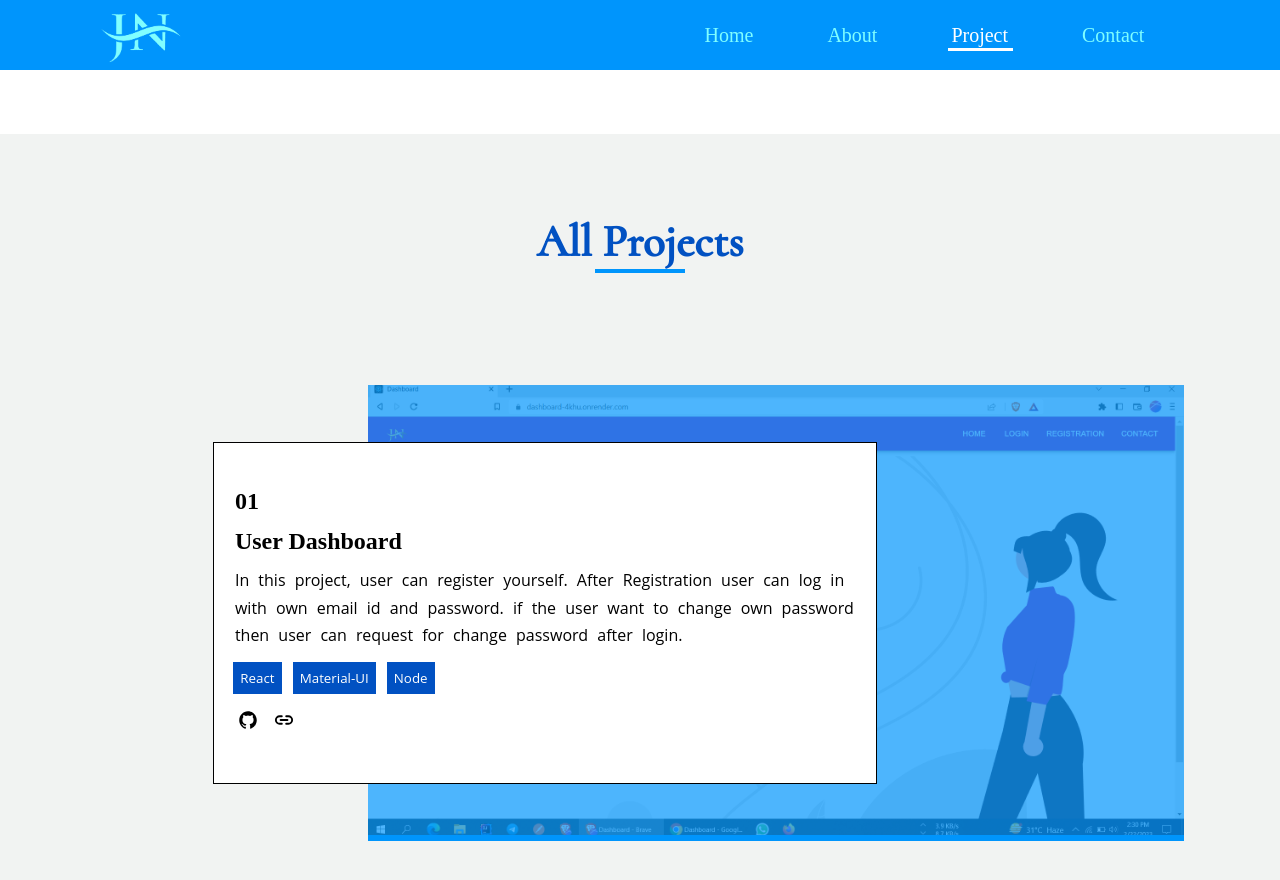
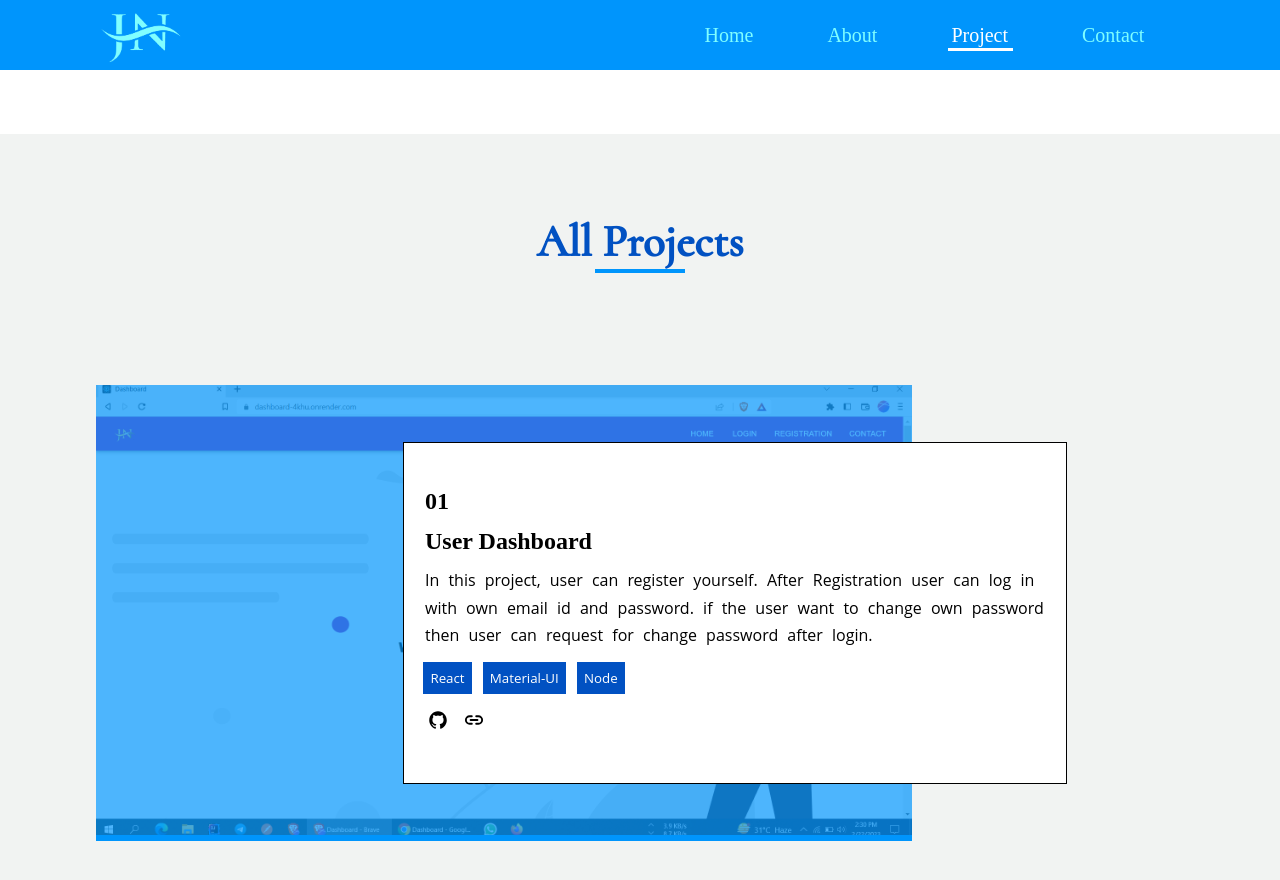
Before and after one commit to Jaid616/Portfolio, a React (Create React App) app: page /projects in a window 1280 px wide. Shown: the top 880 px of the page. Built offline with nearby package versions, Linux system fonts and the light colour scheme; a web font is replaced by a local one.

Commit message:
Update Project.js
New Project

```diff
--- a/src/Project.js
+++ b/src/Project.js
@@ -5,6 +5,7 @@ import ProjectRight from './ProjectRight'
 import covidTracker from "./images/covidTracker.png"
 import IPTracker from "./images/IPTracker.png"
 import dashboardImg from "./images/dashboard.png"
+import formdataImg from "./images/formdata.png"
 export default function Project() {
   return (
     <>
@@ -13,7 +14,7 @@ export default function Project() {
               <h2 > All Projects</h2>
               <div className="underline"></div>
             </div>
-     <ProjectLeft
+     <ProjectRight
                 sourceCode = "https://github.com/Jaid616/dashboard"
                 img = {dashboardImg}
                 link = "https://dashboard-4khu.onrender.com/"
@@ -24,6 +25,16 @@ export default function Project() {
                heading = "User Dashboard"
                 discription="In this project, user can register yourself. After Registration user can log in with own email id and password.
                 if the user want to change own password then user can request for change password after login." />
+<ProjectLeft
+                sourceCode = "https://github.com/Jaid616/formdata-frontend"
+                img = {formdataImg}
+                link = "https://frontend-kajz.onrender.com/"
+                btn1= "React"
+                btn2 = "Node"
+                btn3 = "CSS"
+                number = "02"
+               heading = "FormValidation"
+                discription="In this project, user can submit form after validation all inputs. After submit, all data store on database with the help of Node js and mongoDB" />
 
                <ProjectRight
                sourceCode = "https://github.com/Jaid616/Covid_Tracker"
```
